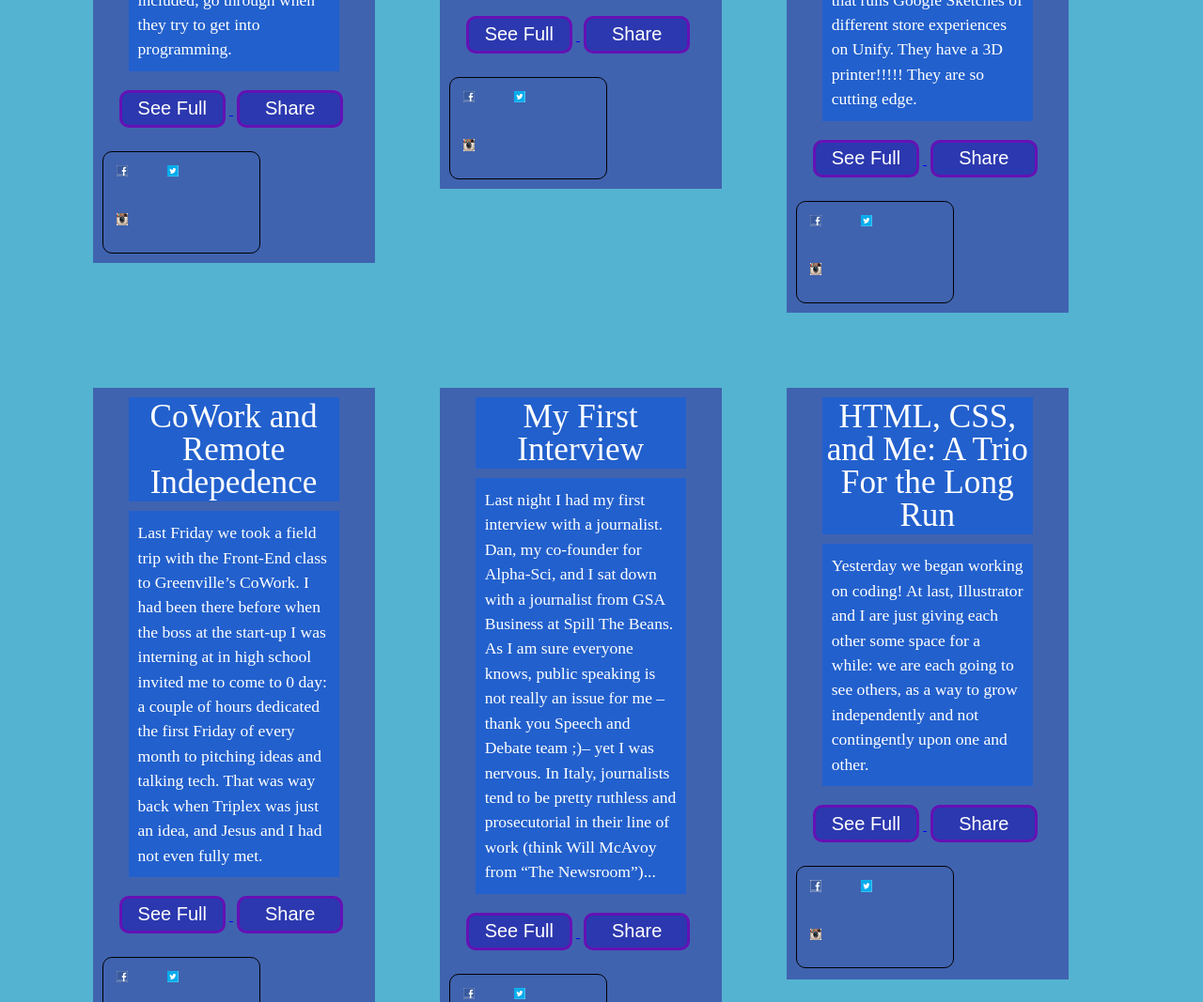
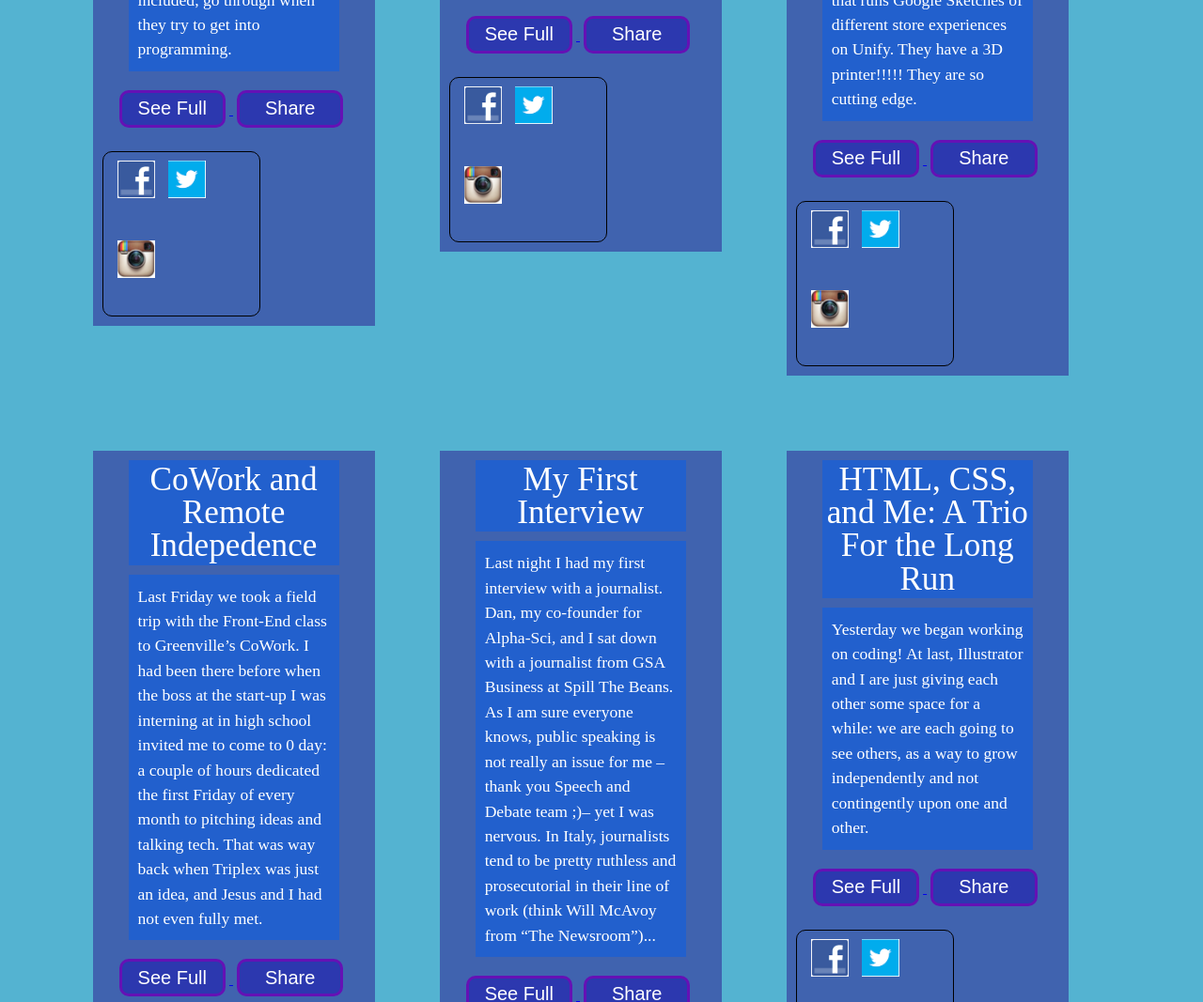
Before and after one commit to lbarberiscanoni/lbarberiscanoni.github.io, a plain HTML site: page index.html in a window 1280 px wide. Shown: the part 2970-4037 px from the top of the page at 94% size. Drawn offline with nearby package versions, Linux system fonts and the light colour scheme.

Commit message:
first attempt at making the icons consistent in both the project and blog section of the site

```diff
--- a/stylesheets/stylesheet.scss
+++ b/stylesheets/stylesheet.scss
@@ -320,15 +320,6 @@ img {
 			min-height: 40px;
 		}
 	}
-
-	.media {
-
-		img {
-			height: 25%;
-			width: 25%;
-			margin: 10px 4px;
-		}
-	}
 }
 
 .twitter {
```
Also changed, not shown: stylesheets/stylesheet.css, 1 other file.
